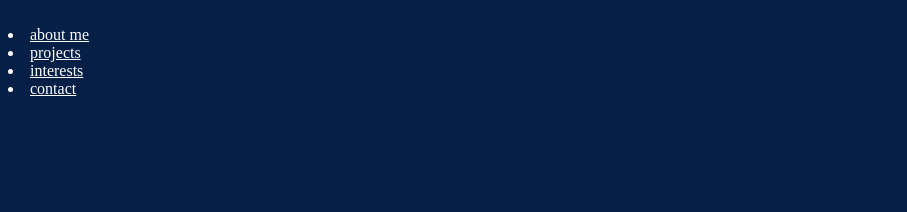
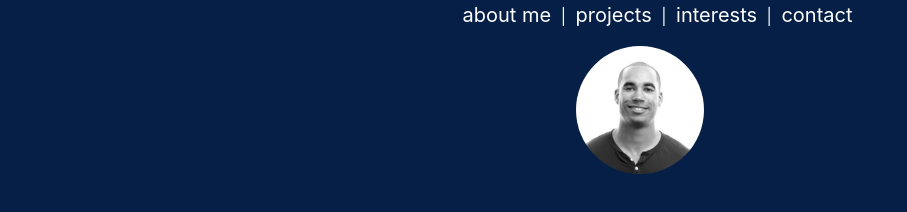
Before and after one commit to chefboyrp/portfolio, a plain HTML site: page index.html in a window 1280 px wide. Shown: the whole page, without its empty margins (0-907 px from the left). Drawn offline with nearby package versions, Linux system fonts and the light colour scheme.

Commit message:
final of the day

```diff
--- a/index.html
+++ b/index.html
@@ -5,6 +5,7 @@
     <meta charset="UTF-8">
     <meta name="viewport" content="width=device-width, initial-scale=1.0">
     <meta http-equiv="X-UA-Compatible" content="ie=edge">
+    <link rel="stylesheet" href="https://stackpath.bootstrapcdn.com/bootstrap/4.3.1/css/bootstrap.min.css" integrity="sha384-ggOyR0iXCbMQv3Xipma34MD+dH/1fQ784/j6cY/iJTQUOhcWr7x9JvoRxT2MZw1T" crossorigin="anonymous">
     <title>Ryan Murphy</title>
 
 <link rel="stylesheet" href="./styles.css">
@@ -13,28 +14,30 @@
 
 <body>
 
-<!-- profile pic -->
-
-<img src="" alt="">
-
 <!-- nav bar -->
-<nav>
-    <uo>
+<nav id="port-nav">
+    <ul>
         <li>
             <a href="#about_me">about me</a>
         </li>
+        <li>|</li>
         <li>
             <a href="#projects">projects</a>
         </li>
+        <li>|</li>
         <li>
             <a href="#contact">interests</a>
         </li>
+        <li>|</li>
         <li>
             <a href="#interests">contact</a>
         </li>
+    </ul>
+</nav>
 
-    </uo>
-</nav>
+<!-- profile pic -->
+
+<img id = "prof_pic" src="./prof_pic.jpeg" alt="">
 
 <!-- sections -->
         <section id="about_me"></section>
--- a/styles.css
+++ b/styles.css
@@ -4,17 +4,45 @@ body {
 }
 
 a:link {
-    color:#ffffff
+    color:#ffffff;
 }
 
 a:visited {
-    color: hotpink
+    color: hotpink;
 }
 
 a:hover {
-    color: yellow
+    color: yellow;
 }
 
 a:active {
-    color: green
+    color: green;
 }
+
+#port-nav{
+    width:100%;
+    text-align: center;
+}
+
+#port-nav ul{
+    list-style-type: none;
+
+}
+
+#port-nav>ul>li>a{
+    font-size: 20px;
+    border-radius: 20px;
+}
+
+li {
+    display: inline-block;
+    margin-right: 5px;
+}
+
+#prof_pic {
+    border-radius: 50%;
+    display: block;
+    margin-left: auto;
+    margin-right: auto;
+    width: 10%;
+}
```
Also changed, not shown: prof_pic.jpeg (added).
